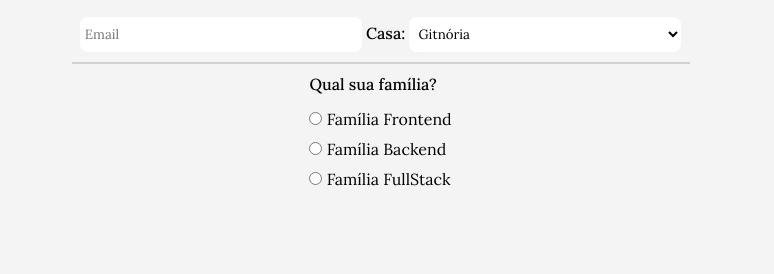
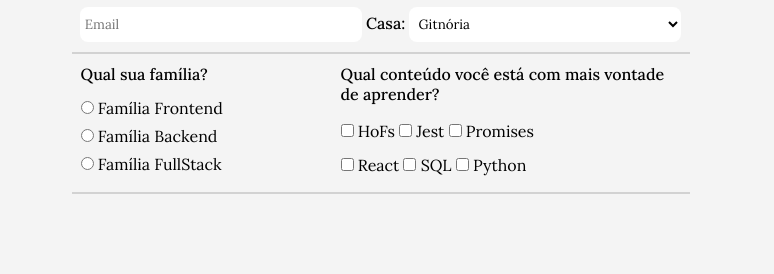
Before and after one commit to jpcp0614/Project-Trybewarts, a website: page index.html in a window 1280 px wide. Shown: the part 317-591 px from the top of the page, 0-774 px from the left. Drawn offline with Linux system fonts and the light colour scheme.

Commit message:
:sparkles: feat: Requisito 13

```diff
--- a/index.html
+++ b/index.html
@@ -75,7 +75,8 @@
             <option value="Pytherina" id="pytherina-house">Pytherina</option>
           </select>
         </div>
-        <div id="linha"></div>
+        <div class="linha"></div>
+        <div class="family-content">
           <div class="container-label-family">
             <label for="family" id="label-family">Qual sua família?</label>
             <div id="labels-tech">
@@ -103,6 +104,29 @@
               </div>
             </div>
           </div>
+          <div class="container-label-content">
+            <label for="" id="label-content">Qual conteúdo você está com mais vontade de aprender?</label>
+            <div class="checks-content">
+              <div class="hof-jest-promises">
+                <input type="checkbox" name="hofs" id="hofs" value="HoFs">
+                <label for="hofs">HoFs</label>
+                <input type="checkbox" name="jest" id="jest" value="Jest">
+                <label for="jest">Jest</label>
+                <input type="checkbox" name="promises" id="promises" value="Promises">
+                <label for="promises">Promises</label>
+              </div>
+              <div class="react-sql-python">
+                <input type="checkbox" name="react" id="react" value="React">
+                <label for="react">React</label>
+                <input type="checkbox" name="sql" id="sql" value="SQL">
+                <label for="sql">SQL</label>
+                <input type="checkbox" name="python" id="python" value="Python">
+                <label for="python">Python</label>
+              </div>
+            </div>
+          </div>
+        </div>
+        <div class="linha"></div>
       </form>
       <img
         src="images/trybewarts-colored.svg"
--- a/style.css
+++ b/style.css
@@ -131,13 +131,24 @@ body {
   font-weight: 500;
 }
 
-#linha {
+.linha {
   border: 1px solid rgb(210, 210, 210);
   margin: 10px;
   width: 38.5rem;
 }
 
-#label-family {
+/* família e conteúdo */
+.family-content {
+  display: flex;
+  justify-content: space-between;
+  width: 600px;
+}
+
+.container-label-content {
+  width: 340px;
+}
+
+#label-family , #label-content {
   font-weight: 500;
 }
 
@@ -147,7 +158,16 @@ body {
 
 /* radios de tech */
 #front-tech , #back-tech , #full-tech {
-  padding: 5px 0;
+  padding: 4px 0;
+}
+
+/* checks de conteúdo */
+.checks-content {
+  margin-top: 10px;
+}
+
+.hof-jest-promises , .react-sql-python {
+  padding: 7px 0;
 }
 
 /* ------ LOGO ------ */
```
Lines whose indentation alone changed are shown as unchanged.
